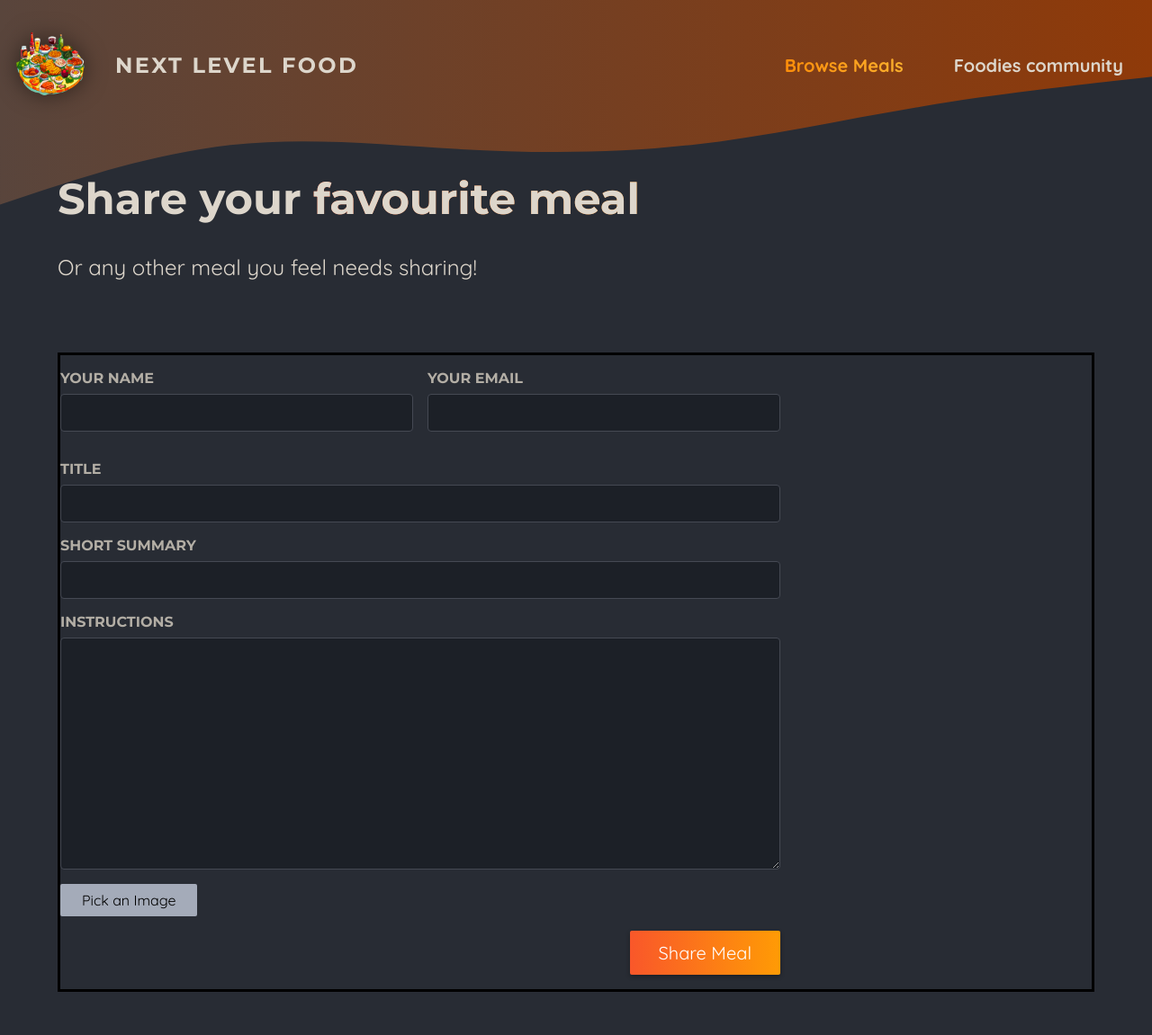
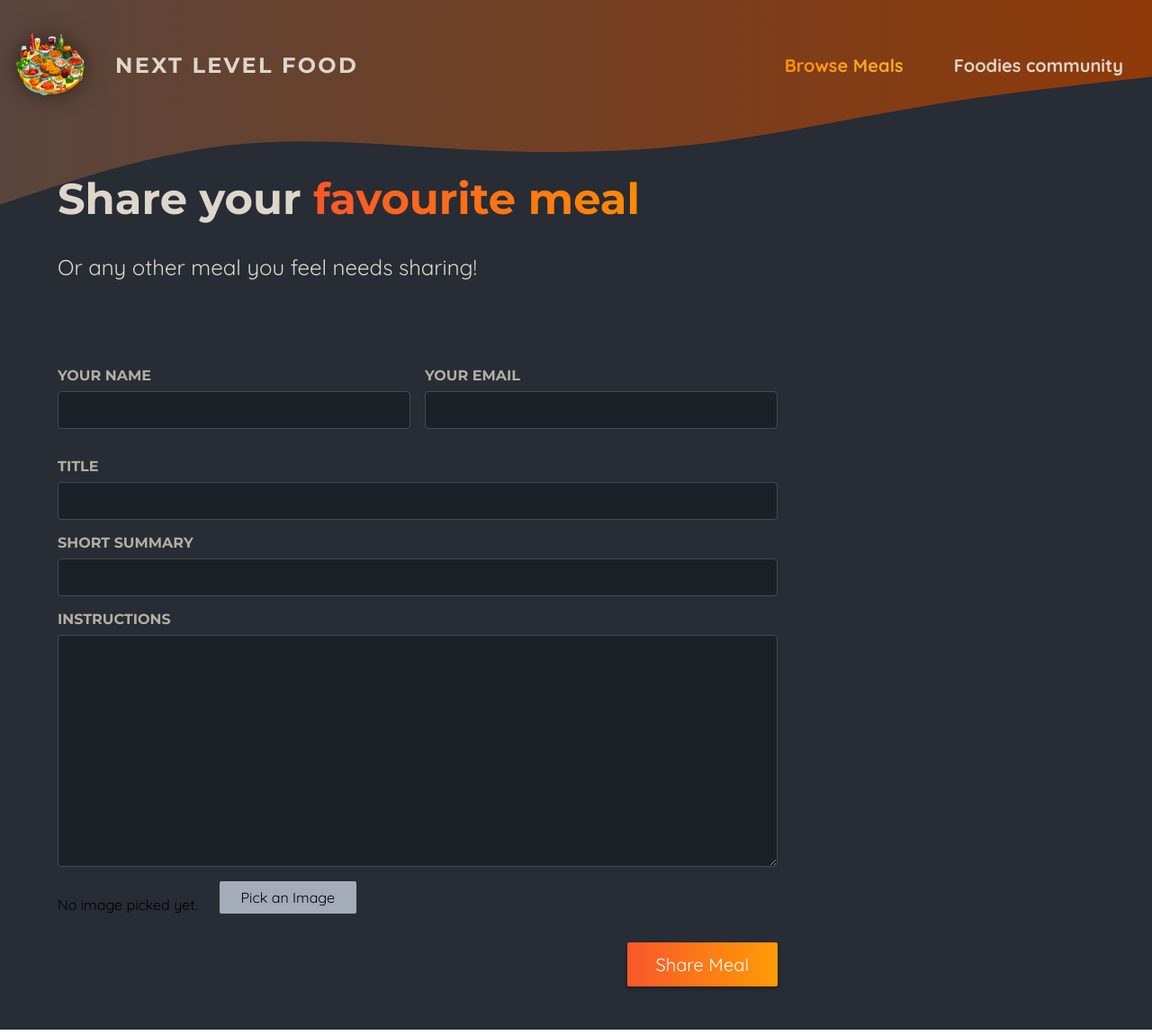
Before and after one commit to Rajal7777/Nextjs-course, a Next.js app in the folder initial/: page /meals/share in a window 1280 px wide. Shown: the whole page at 90% size. Built offline with nearby package versions, Linux system fonts and the light colour scheme.

Commit message:
added a img prev for img picker

```diff
--- a/initial/app/meals/share/page.module.css
+++ b/initial/app/meals/share/page.module.css
@@ -14,15 +14,14 @@
 .highlight {
   background: linear-gradient(90deg, #f9572a, #ff8a05);
   background-clip: text;
-  --webkit-background-clip: text;
-  --webkit-text-fill-color: transparent;
+  -webkit-background-clip: text;
+  -webkit-text-fill-color: transparent;
 }
 
 .main {
   width: 90%;
   max-width: 75rem;
   margin: 3rem auto;
-  border: solid;
 }
 
 .form {
@@ -45,7 +44,7 @@
   width: 100%;
   padding: 0.5rem 1rem;
   border-radius: 4px;
-  border: 1px solid #454953;
+  border: 1px solid #454952;
   background: #1c2027;
   font-size: 1.25rem;
   font-family: "Montserrat", sans-serif;
@@ -53,17 +52,17 @@
 }
 
 .form input:focus,
-.form textarea:focus{
+.form textarea:focus {
   outline-color: #f99f2a;
   background-color: #1f252d;
 }
 
-.row{
+.row {
   display: flex;
   gap: 1rem;
 }
 
-.row p{
+.row p {
   width: 100%;
 }
 
@@ -71,10 +70,11 @@
   text-align: right;
 }
 
-.actions button{
-    border: none;
+.actions button {
+  border: 0;
   padding: 0.75rem 2rem;
   background: linear-gradient(90deg, #f9572a, #ff9b05);
+  border: none;
   color: #ffffff;
   border-radius: 2px;
   cursor: pointer;
@@ -82,7 +82,8 @@
   font-size: 1.25rem;
   box-shadow: 0 2px 5px rgba(0, 0, 0, 0.3);
 }
-.actions button:focus,
-.actions button:hover{
+
+.actions button:hover,
+.actions button:focus {
   background: linear-gradient(90deg, #fd4715, #f9b241);
 }
--- a/initial/components/meals/image-picker.js
+++ b/initial/components/meals/image-picker.js
@@ -1,20 +1,43 @@
 "use client";
 
-import { useRef } from "react";
+import { useRef, useState } from "react";
+import Image from "next/image";
 
 import classes from "./image-picker.module.css";
 
 export default function ImagePicker({ label, name }) {
+  const [pickedImage, setPickedImage] = useState();
   const imageInput = useRef();
 
   function handlePickerClick() {
     imageInput.current.click();
   }
 
+  function handleImageChange(event) {
+    const file = event.target.files[0];
+
+    if (!file) {
+      return;
+    }
+
+    const fileReader = new FileReader();
+
+    fileReader.onload = () => {
+      setPickedImage(fileReader.result);
+    };
+
+    fileReader.readAsDataURL(file);
+  }
+
   return (
     <div className={classes.picker}>
       <label htmlFor={name}>{label}</label>
       <div className={classes.controls}>
+        {!pickedImage && <p>No image picked yet.</p>}
+        {pickedImage && (
+          <Image alt="The image selected by the user" src={pickedImage} fill />
+        )}
+
         <input
           className={classes.input}
           id={name}
@@ -22,14 +45,15 @@
           ref={imageInput}
           accept="image/png, image/jpeg"
           type="file"
+          onChange={handleImageChange}
         />
 
         <button
-        className={classes.button}
-        type="button"
-        onClick={handlePickerClick}
+          className={classes.button}
+          type="button"
+          onClick={handlePickerClick}
         >
-            Pick an Image
+          Pick an Image
         </button>
       </div>
     </div>
--- a/initial/components/meals/image-picker.module.css
+++ b/initial/components/meals/image-picker.module.css
@@ -3,7 +3,6 @@
   align-items: flex-start;
   gap: 1.5rem;
   margin-bottom: 1rem;
-  align-items: center;
 }
 
 .picker .input {
@@ -36,11 +35,11 @@
   position: relative;
 }
 
-.preview P {
-    margin: 0;
-    padding: 1rem;
+.preview p {
+  margin: 0;
+  padding: 1rem;
 }
 
-.preview img{
-    object-fit: cover;
+.preview img {
+  object-fit: cover;
 }
```
Lines whose indentation alone changed are shown as unchanged.
